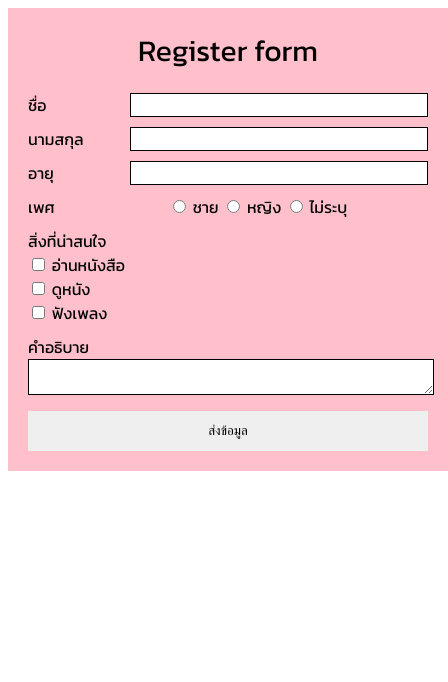
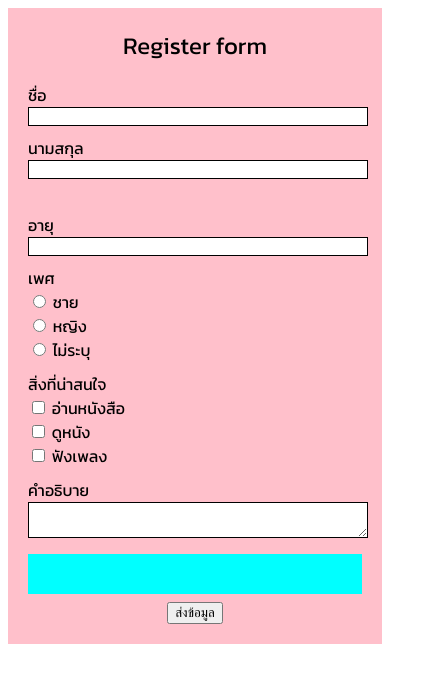
Before and after one commit to Taksaorn20/241-2567-820, a plain HTML site: page index1.html in a window 390 px wide. Shown: the whole page, 448 px wide, since content can reach past the window. Drawn offline with Linux system fonts and the light colour scheme.

Commit message:
css update

```diff
--- a/index1.html
+++ b/index1.html
@@ -5,51 +5,7 @@
     <meta charset="UTF-8">
     <meta name="viewport" content="width=device-width, initial-scale=1.0">
     <title>Document</title>
-    <style>
-        /*สิ่งที่อยู่ตรงนี้ จะมีไว้แค่ให้ dev อ่าน*/
-        /*1. แต่งใคร ? (id, class, DOM) 2. แต่งอะไร ?*/
-        @font-face {
-            font-family: 'kanit';
-            src: url('./Kanit/Kanit-Regular.ttf');
-        }
-
-        body {
-            font-family: 'kanit';
-        }
-        .container {
-            width: 400px;
-            margin-left: auto;
-            margin-right: auto;
-            background-color: pink;
-            padding: 20px;
-        }
-        .header {
-            font-size: 30px;
-            text-align: center;
-            margin-bottom: 20px;
-        }
-        .header-form {
-            width: 140px;
-        }
-        .flex {
-            display: flex;
-        }
-        .form-input {
-            margin-bottom: 10px;
-        }
-        input.form, textarea {
-            border: 1px solid black;
-            width: 100%;
-        }
-        .center {
-            text-align: center;
-        }
-        .button {
-            border: 0;
-            width: 100%;
-            height: 40px;
-        }
-    </style>
+    <link rel="stylesheet" href="styles.css">
 </head>
 <body>
     <div class="container">
@@ -71,10 +27,16 @@
 
         <div class="flex gender form-input">
              <div class="header-form">เพศ</div>
-             <div>
-                  <input name="gender" type="radio"> ชาย
-                  <input name="gender" type="radio"> หญิง
-                  <input name="gender" type="radio"> ไม่ระบุ
+             <div class="flex">
+                <div>
+                    <input name="gender" type="radio"> ชาย
+                </div>
+                <div>
+                    <input name="gender" type="radio"> หญิง
+                </div>
+                <div>
+                    <input name="gender" type="radio"> ไม่ระบุ
+                </div>
              </div>
         </div>
         <div class="form-input">
@@ -94,7 +56,8 @@
              <textarea></textarea>
         </div>
         <div class="center">
-         <button class="button">ส่งข้อมูล</button>
+        <button class="button">
+         <button>ส่งข้อมูล</button>
         </div>
    </div>
 
--- /dev/null
+++ b/styles.css
@@ -0,0 +1,55 @@
+@font-face {
+    font-family: 'kanit';
+    src: url('./Kanit/Kanit-Regular.ttf');
+}
+
+body {
+    font-family: 'kanit';
+}
+.container {
+    width: 100%;
+    max-width: 640px;
+    margin-left: auto;
+    margin-right: auto;
+    background-color: pink;
+    padding: 20px;
+    box-sizing: border-box;
+}
+.header {
+    font-size: 30px;
+    text-align: center;
+    margin-bottom: 20px;
+}
+.header-form {
+    width: 140px;
+}
+.flex {
+    display: flex;
+}
+.form-input {
+    margin-bottom: 10px;
+}
+input.form, textarea {
+    border: 1px solid black;
+    width: 100%;
+}
+.center {
+    text-align: center;
+}
+.button {
+    border: 0;
+    width: 100%;
+    background-color: aqua;
+    height: 40px;
+}
+@media screen and (max-width: 768px) {
+    .flex {
+        flex-direction: column;
+    }
+    .header {
+        font-size: 24px;
+    }
+    .button {
+        width: 100%;
+    }
+}
```
Also changed, not shown: css.html (added, +54 -0 lines).
